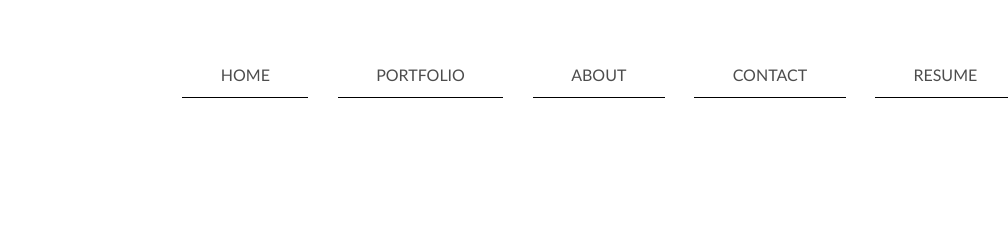
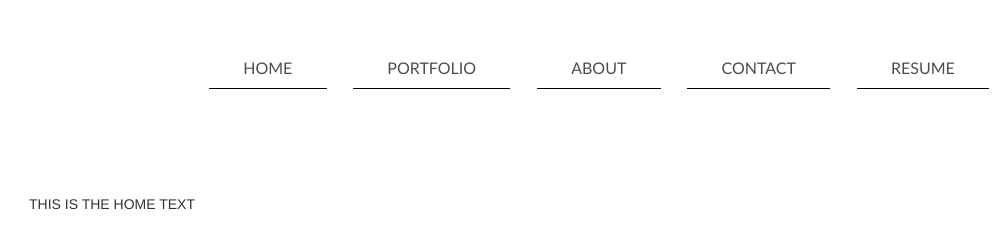
Before and after one commit to stephanielamm/js-portfolio-, a plain HTML site: page index.html in a window 1280 px wide. Shown: the whole page, without its empty margins (41-1049 px from the left). Drawn offline with nearby package versions, Linux system fonts and the light colour scheme.

Commit message:
home page displays on page load

```diff
--- a/css/style.css
+++ b/css/style.css
@@ -44,12 +44,16 @@ nav ul li:hover {
 }
 
 
-.home-expand,
+
 .about-expand,
 .portfolio-expand,
 .contact-expand,
 .resume-expand{
 	display: none;
+}
+
+.home-expand{
+  display:flex;
 }
 
 /*
--- a/index.html
+++ b/index.html
@@ -13,7 +13,9 @@
   </head>
 <body>
     <header>
-
+<div class="container">
+  <div class="row">
+    <div class="col-sm-12">
         <nav>
             <ul>
               <li class="nav-item home">HOME</li>
@@ -23,13 +25,16 @@
               <li class="nav-item resume">RESUME</li>
             </ul>
         </nav>
+      </div>
+    </div>
+  </div>
     </header>
 
     <div class="home-expand">
       <div class="container">
         <div class="row">
           <div class="col-sm-12">
-            <p>HOME TEXT</p> </div>
+            <p>THIS IS THE HOME TEXT</p> </div>
           </div>
         </div>
     </div>
@@ -88,6 +93,8 @@
     </script>
 -->
 
+
+
         <script src="https://ajax.googleapis.com/ajax/libs/jquery/1.11.1/jquery.min.js"></script>
         <script type="text/javascript" src="js/style.js"></script>
         <script type="text/javascript" src="js/tabletop.js"></script>
```
